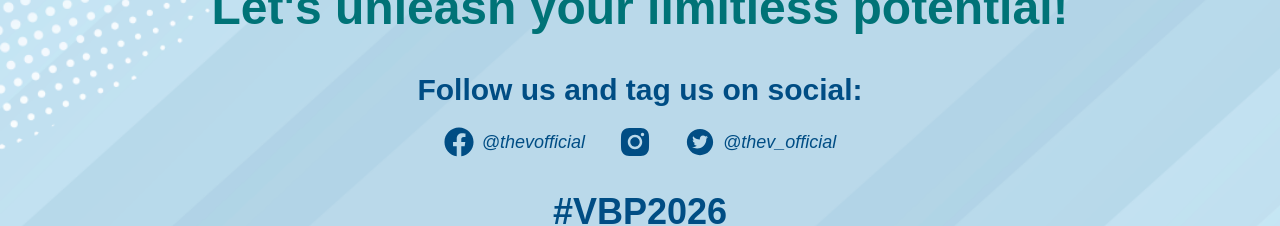
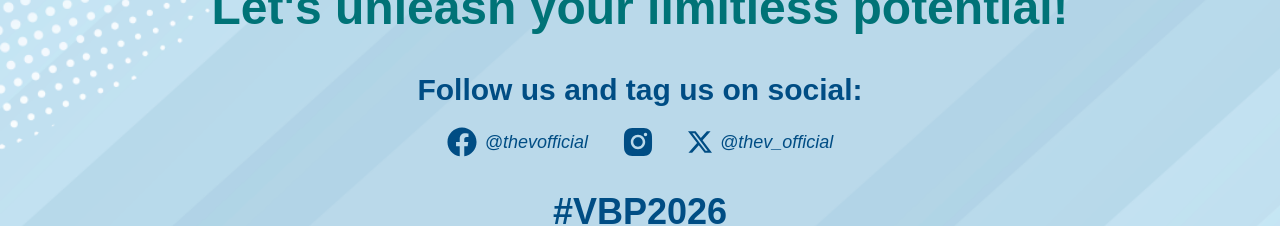
Before and after one commit to VCommsNetlify/VBP2026, a Next.js app: page / in a window 1280 px wide. Shown: the part 860-1086 px from the top of the page. Built offline with nearby package versions, Linux system fonts and the light colour scheme.

Commit message:
update x logo

```diff
--- a/src/app/page.js
+++ b/src/app/page.js
@@ -8,6 +8,7 @@ import { AiFillInstagram, AiFillTwitterCircle } from "react-icons/ai";
 import Link from "next/link";
 import { useState } from "react";
 import classNames from "classnames";
+import { SiX } from "react-icons/si";
 
 export default function Home() {
     const [showTranslation, setShowTranslation] = useState(false);
@@ -106,7 +107,8 @@ export default function Home() {
                             target="_blank"
                             className="flex items-center gap-2"
                         >
-                            <AiFillTwitterCircle className="text-2xl md:text-3xl text-[#004d84]" />
+                            {/* Updated Icon */}
+                            <SiX className="text-xl md:text-2xl text-[#004d84]" />
                             <span className="text-[#004d84] italic text-base md:text-lg">@thev_official</span>
                         </Link>
                     </div>
```
